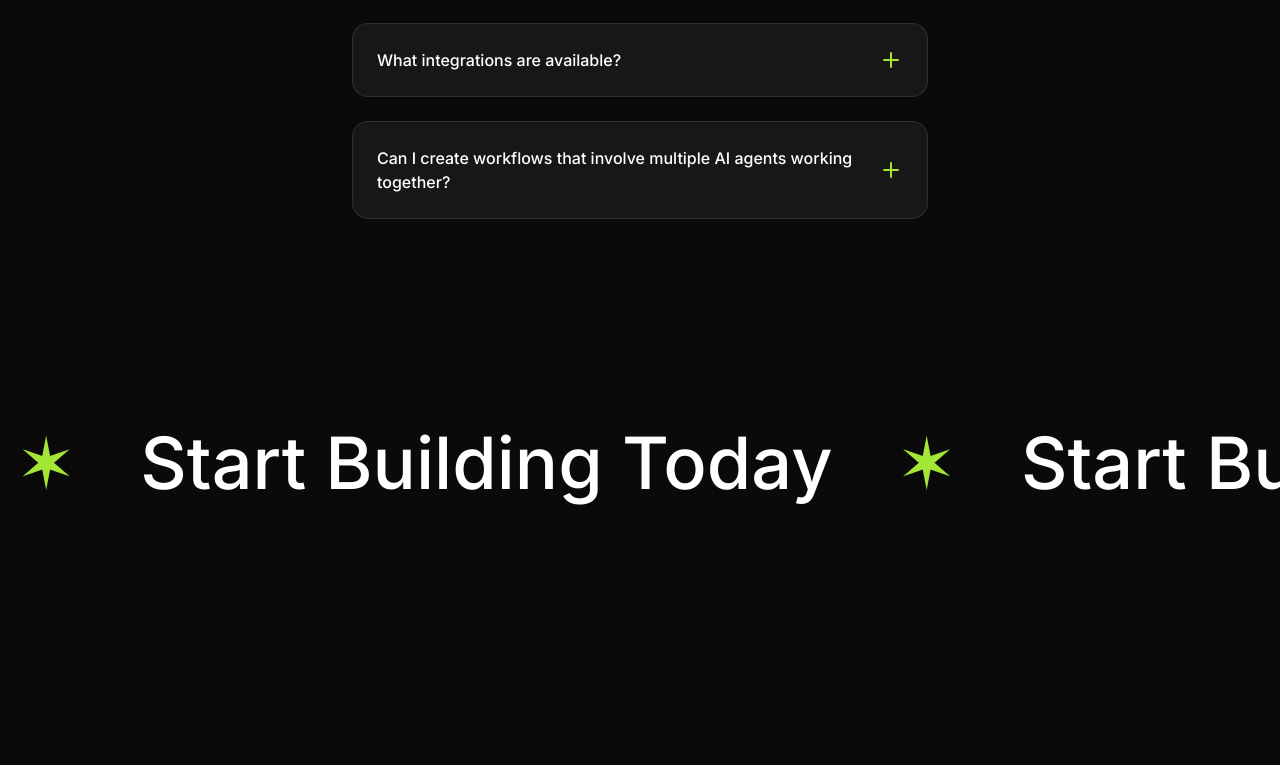
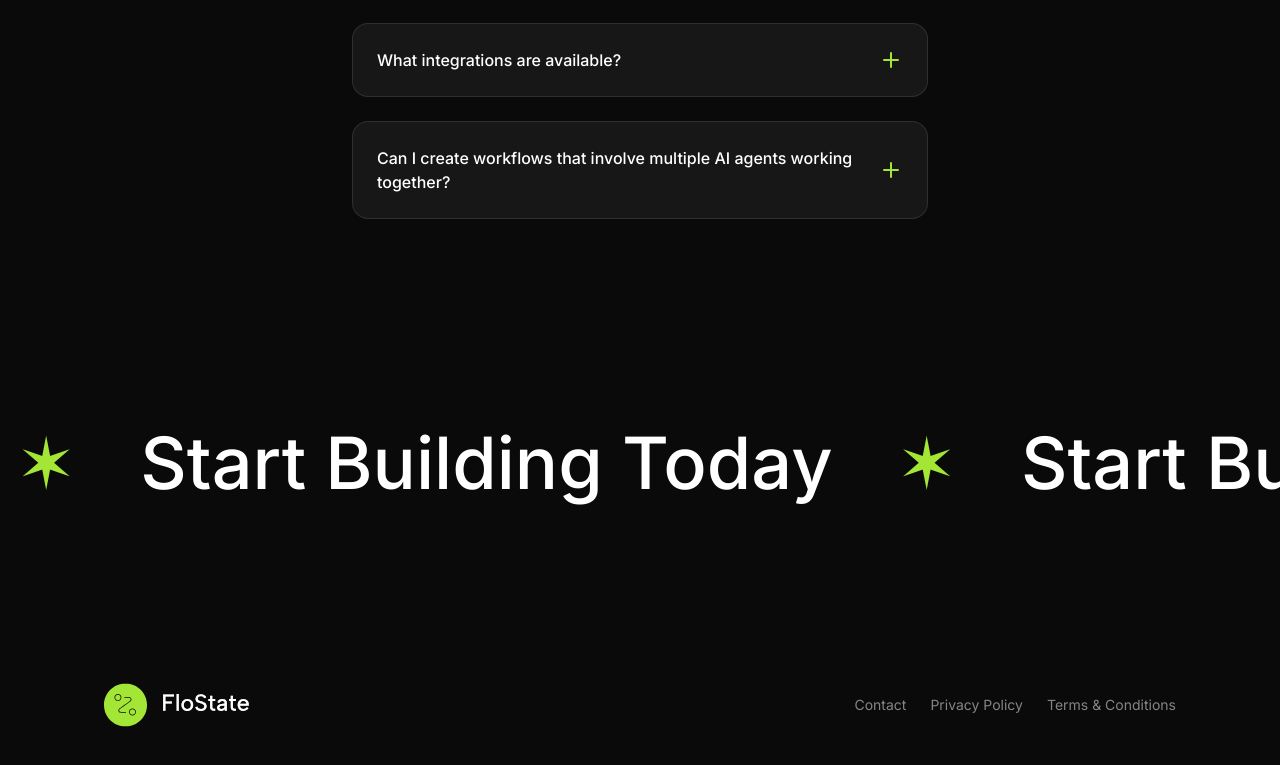
Before and after one commit to FloStateAI2802/flostate-landing_page, a Next.js app: page / in a window 1280 px wide. Shown: the part 4566-5331 px from the top of the page. Before the commit the page ends 5177 px from the top, so only its background shows below. Built offline with nearby package versions, Linux system fonts and the light colour scheme.

Commit message:
ADD: Created footer section

```diff
--- a/src/app/page.tsx
+++ b/src/app/page.tsx
@@ -1,6 +1,7 @@
 import CallToAction from "@/sections/CallToAction";
 import Faqs from "@/sections/Faqs";
 import Features from "@/sections/Features";
+import Footer from "@/sections/Footer";
 import Hero from "@/sections/Hero";
 import Integrations from "@/sections/Integrations";
 import Introduction from "@/sections/Introduction";
@@ -18,6 +19,7 @@
             <Integrations />
             <Faqs />
             <CallToAction />
+            <Footer />
         </>
     );
 }
--- a/src/sections/Footer.tsx
+++ b/src/sections/Footer.tsx
@@ -1,3 +1,6 @@
+import finalLogo from "@/assets/images/final-shot-logo.svg";
+import Image from "next/image";
+
 const footerLinks = [
     { href: "#", label: "Contact" },
     { href: "#", label: "Privacy Policy" },
@@ -5,5 +8,32 @@
 ];
 
 export default function Footer() {
-    return <div>Footer</div>;
+    return (
+        <section className="py-16">
+            <div className="container">
+                <div className="flex flex-col md:flex-row items-center md:justify-between gap-6">
+                    <div>
+                        <Image
+                            src={finalLogo}
+                            alt="FloState logo"
+                            className="size-40 -my-[50px]"
+                        />
+                    </div>
+                    <div>
+                        <nav className="flex gap-6">
+                            {footerLinks.map((link) => (
+                                <a
+                                    href={link.href}
+                                    key={link.label}
+                                    className="text-white/50 text-sm"
+                                >
+                                    {link.label}
+                                </a>
+                            ))}
+                        </nav>
+                    </div>
+                </div>
+            </div>
+        </section>
+    );
 }
```
